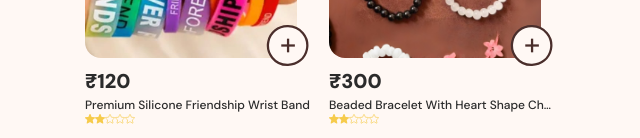
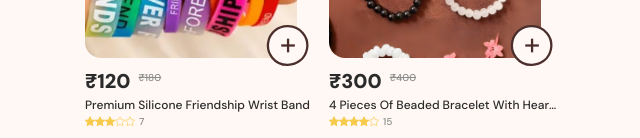
Before and after one commit to HarshSahare/Mayas-Craft-And-Kitchen, a Next.js app: page / in a window 1280 px wide. Shown: the part 755-893 px from the top of the page, without its empty margins (319-959 px from the left). Built offline with nearby package versions, Linux system fonts and the light colour scheme; no server answers.

Commit message:
added the sold icon in the product page

```diff
--- a/app/components/ourProducts.tsx
+++ b/app/components/ourProducts.tsx
@@ -16,6 +16,9 @@ function OurProducts() {
             name={p.name}
             image={p.images[0]}
             currentPrice={p.price}
+            oldPrice={p.oldPrice}
+            rating={p.rating}
+            sold={p.sold}
           />
         ))}
       </div>
--- a/app/components/product/productDetails.tsx
+++ b/app/components/product/productDetails.tsx
@@ -18,8 +18,8 @@ export default function ProductDetails({ product }: Props) {
           </div>
         </div>
 
-        <div className="text-right text-sm text-gray-500">
-          <div className="flex items-center justify-end text-[10px]">
+        <div className="text-right text-[10px] text-gray-500">
+          <div className="flex items-center justify-end ">
             <svg
               width="10"
               height="10"
@@ -32,10 +32,21 @@ export default function ProductDetails({ product }: Props) {
             {product.rating}
           </div>
 
-          {/* <div className="flex justify-end gap-1">
-            <Heart size={13} />
+          <div className="flex justify-end items-center">
+            <svg
+              xmlns="http://www.w3.org/2000/svg"
+              width="10px"
+              height="10px"
+              viewBox="0 0 24 24"
+            >
+              <path d="M0 0h24v24H0z" fill="none" />
+              <path
+                fill="#F50426"
+                d="m12.1 18.55l-.1.1l-.11-.1C7.14 14.24 4 11.39 4 8.5C4 6.5 5.5 5 7.5 5c1.54 0 3.04 1 3.57 2.36h1.86C13.46 6 14.96 5 16.5 5c2 0 3.5 1.5 3.5 3.5c0 2.89-3.14 5.74-7.9 10.05M16.5 3c-1.74 0-3.41.81-4.5 2.08C10.91 3.81 9.24 3 7.5 3C4.42 3 2 5.41 2 8.5c0 3.77 3.4 6.86 8.55 11.53L12 21.35l1.45-1.32C18.6 15.36 22 12.27 22 8.5C22 5.41 19.58 3 16.5 3"
+              />
+            </svg>
             {product.sold}+ Sold
-          </div> */}
+          </div>
         </div>
       </div>
 
--- a/app/lib/products.ts
+++ b/app/lib/products.ts
@@ -22,7 +22,9 @@ export const Products: ProductsType[] = [
       "/images/product_1_5.png",
     ],
     price: 120,
-    rating: 2,
+    oldPrice: 180,
+    rating: 3,
+    sold: 7,
     description:
       "Made from premium-quality silicone, this friendship wrist band offers a comfortable fit and a stylish way to celebrate your special bond.",
     highlights: [
@@ -34,7 +36,7 @@ export const Products: ProductsType[] = [
   },
   {
     id: 2,
-    name: "Beaded bracelet with heart shape charm",
+    name: "4 pieces of Beaded bracelet with heart shape charm",
     images: [
       "/images/product_2_1.jpeg",
       "/images/product_2_2.png",
@@ -43,6 +45,9 @@ export const Products: ProductsType[] = [
       "/images/product_2_5.png",
     ],
     price: 300,
+    rating: 4,
+    sold: 15,
+    oldPrice: 400,
     description:
       "Designed with colorful beads and a delicate heart-shaped charm, this bracelet adds a playful yet elegant touch to your everyday style",
     highlights: [
@@ -64,6 +69,9 @@ export const Products: ProductsType[] = [
       "/images/product_3_5.png",
     ],
     price: 249,
+    rating: 5,
+    sold: 20,
+    oldPrice: 299,
     description:
       "A heartfelt collection of 101 thoughtful reasons that express love and appreciation, making it a meaningful keepsake for your special someone.",
     highlights: [
```
